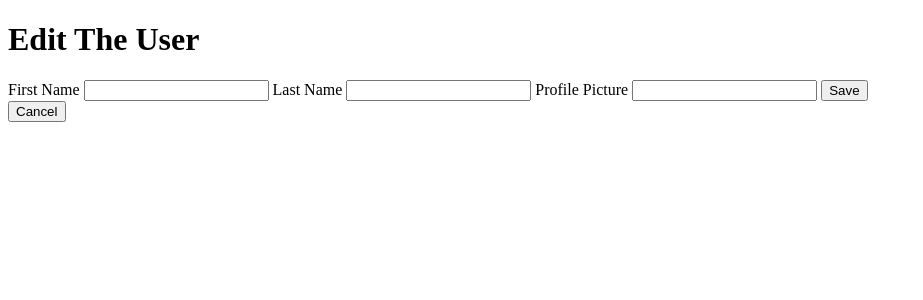
After one commit to NicholasKoblitz/Blogly, a Flask app: page /edit-user/1 in a window 1280 px wide. The commit adds this page. Shown: the top 300 px of the page, without its empty margins (0-923 px from the left). Run offline with Flask 2, Linux system fonts and the light colour scheme.

Commit message:
Created route to edit users

```diff
--- a/app.py
+++ b/app.py
@@ -16,6 +16,7 @@ connect_db(app)
 
 @app.route("/")
 def home_page():
+    """Brings to the home page"""
 
     users = User.query.all()
     return render_template("home_page.html", users=users)
@@ -23,11 +24,15 @@ def home_page():
 
 @app.route("/add")
 def add_user():
+    """Sends user to the Add New User form"""
+
     return render_template("add_user.html")
 
 
 @app.route("/add-to-db", methods=["POST"])
 def add_user_to_db():
+    """Addes new user to the database"""
+
     first_name = request.form["first_name"]
     last_name = request.form["last_name"]
     image_url = request.form["image_url"]
@@ -42,3 +47,45 @@ def add_user_to_db():
     db.session.commit()
 
     return redirect("/")
+
+
+@app.route("/user-details/<int:user_id>")
+def show_user_details(user_id):
+    """Brings user to the User Details page"""
+
+    user = User.query.get(user_id)
+
+    return render_template("details.html", user=user)
+
+
+@app.route("/edit-user/<int:user_id>")
+def edit_user(user_id):
+    """Brings user to the User edit page"""
+
+    user = User.query.get(user_id)
+
+    return render_template("edit.html", user=user)
+
+
+@app.route("/edit-db/<int:user_id>", methods=["POST"])
+def edit_db(user_id):
+
+    user = User.query.get(user_id)
+
+    first_name = request.form["first_name"]
+    last_name = request.form["last_name"]
+    image_url = request.form["image_url"]
+
+    if(image_url):
+        image_url = image_url
+    else:
+        image_url = None
+
+    user.first_name = first_name
+    user.last_name = last_name
+    user.image_url = image_url
+
+    db.session.add(user)
+    db.session.commit()
+
+    return redirect(f"/user-details/{user.id}")
--- a/templates/details.html
+++ b/templates/details.html
@@ -9,7 +9,7 @@
 
 <img src="{{user.image_url}}">
 
-<form action="/edit-user">
+<form action="/edit-user/{{user.id}}">
     <button>Edit</button>
 </form>
 
--- /dev/null
+++ b/templates/edit.html
@@ -0,0 +1,29 @@
+{% extends 'base.html' %}
+
+{% block title %}Edit User{% endblock %}
+
+
+{% block content %}
+
+<h1>Edit The User</h1>
+
+<form action="/edit-db/{{user.id}}" method="post">
+    <label for="first_name">
+        First Name
+        <input type="text" name="first_name" value="{{user.first_name}}"required>
+    </label>
+    <label for="last_name">
+        Last Name
+    <input type="text" name="last_name" value="{{user.last_name}}" required>
+    </label>
+    <label for="image_url">
+        Profile Picture
+    <input type="text" name="image_url" value="{{user.image_url}}">
+    </label>
+    <button>Save</button>
+</form>
+<form action="/user-details/{{user.id}}">
+    <button>Cancel</button>
+</form>
+
+{% endblock %}
```
